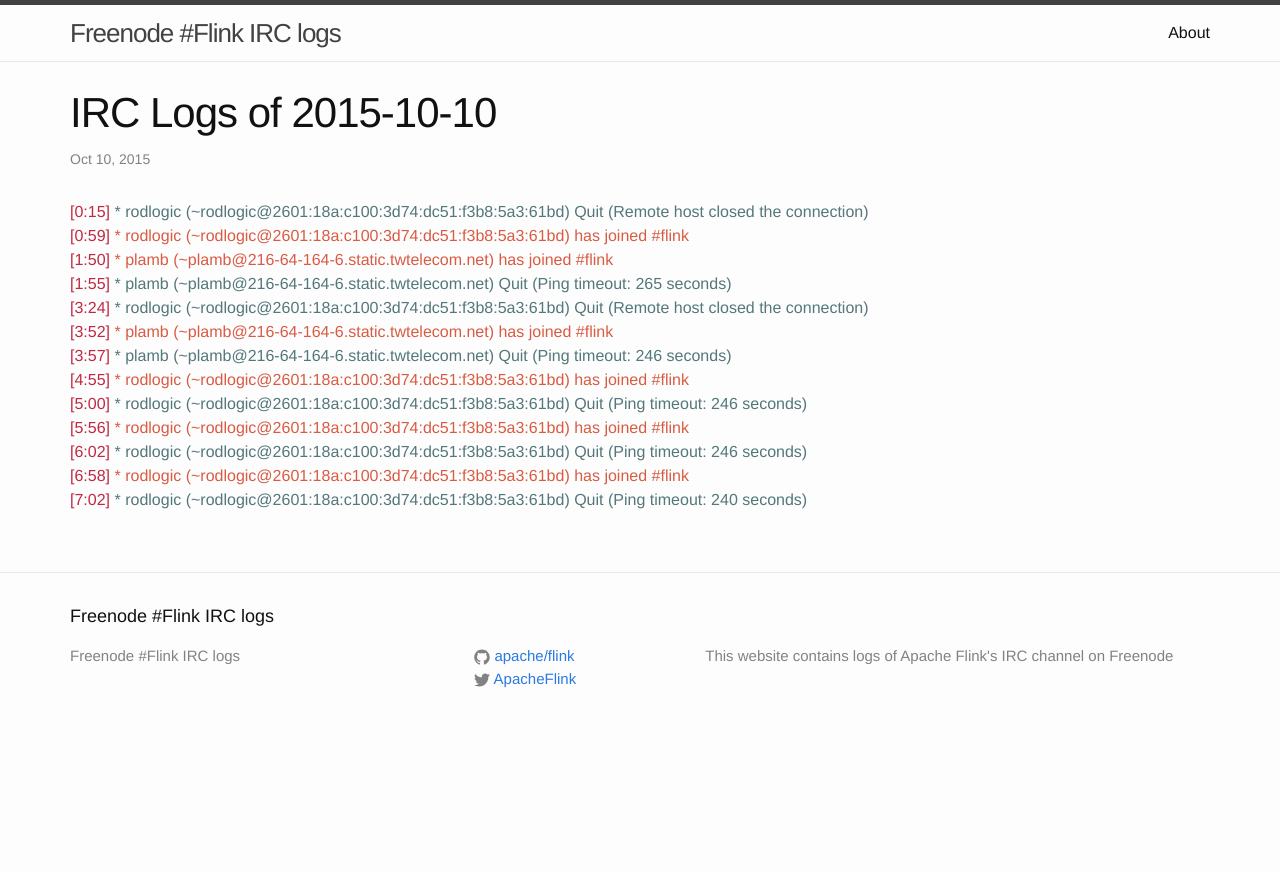
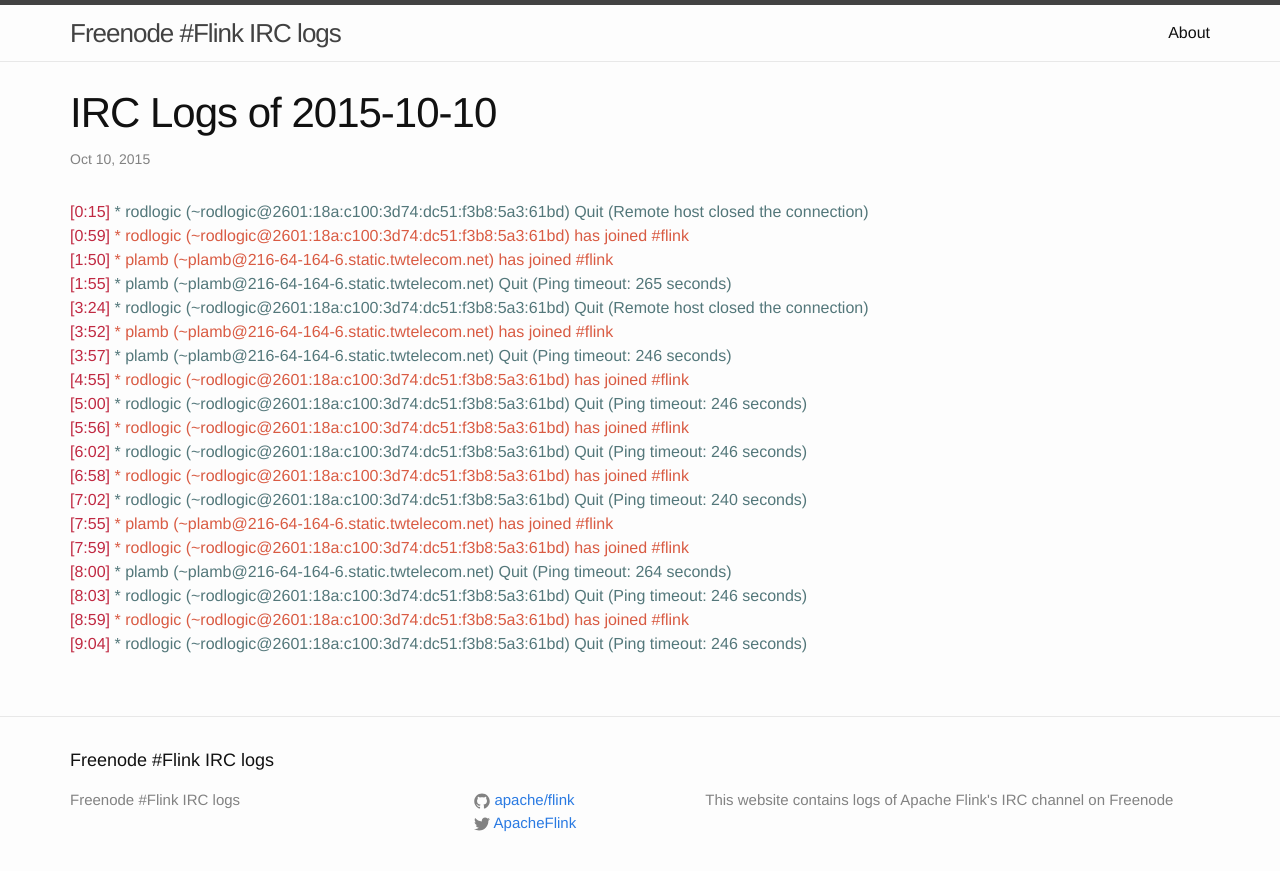
Before and after one commit to flink-irc-logs/flink-irc-logs.github.io, a Jekyll site: the page built from _posts/2015-10-10-logs.markdown, in a window 1280 px wide. Shown: the top 871 px of the page. Built offline with Jekyll 4.4.1, drawn with Linux system fonts in a browser that asks for light colours.

Commit message:
Update of the logs on Sat Oct 10 09:25:08 CEST 2015

```diff
--- a/_posts/2015-10-10-logs.markdown
+++ b/_posts/2015-10-10-logs.markdown
@@ -17,3 +17,9 @@
 <span class="irc-date">[6:02]</span> <span class="irc-navy">* rodlogic (~rodlogic@2601:18a:c100:3d74:dc51:f3b8:5a3:61bd) Quit (Ping timeout: 246 seconds)</span><br />
 <span class="irc-date">[6:58]</span> <span class="irc-green">* rodlogic (~rodlogic@2601:18a:c100:3d74:dc51:f3b8:5a3:61bd) has joined #flink</span><br />
 <span class="irc-date">[7:02]</span> <span class="irc-navy">* rodlogic (~rodlogic@2601:18a:c100:3d74:dc51:f3b8:5a3:61bd) Quit (Ping timeout: 240 seconds)</span><br />
+<span class="irc-date">[7:55]</span> <span class="irc-green">* plamb (~plamb@216-64-164-6.static.twtelecom.net) has joined #flink</span><br />
+<span class="irc-date">[7:59]</span> <span class="irc-green">* rodlogic (~rodlogic@2601:18a:c100:3d74:dc51:f3b8:5a3:61bd) has joined #flink</span><br />
+<span class="irc-date">[8:00]</span> <span class="irc-navy">* plamb (~plamb@216-64-164-6.static.twtelecom.net) Quit (Ping timeout: 264 seconds)</span><br />
+<span class="irc-date">[8:03]</span> <span class="irc-navy">* rodlogic (~rodlogic@2601:18a:c100:3d74:dc51:f3b8:5a3:61bd) Quit (Ping timeout: 246 seconds)</span><br />
+<span class="irc-date">[8:59]</span> <span class="irc-green">* rodlogic (~rodlogic@2601:18a:c100:3d74:dc51:f3b8:5a3:61bd) has joined #flink</span><br />
+<span class="irc-date">[9:04]</span> <span class="irc-navy">* rodlogic (~rodlogic@2601:18a:c100:3d74:dc51:f3b8:5a3:61bd) Quit (Ping timeout: 246 seconds)</span><br />
```
